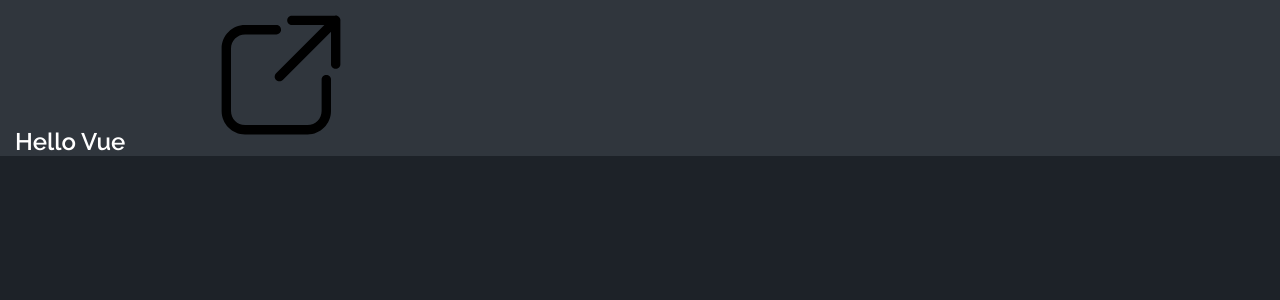
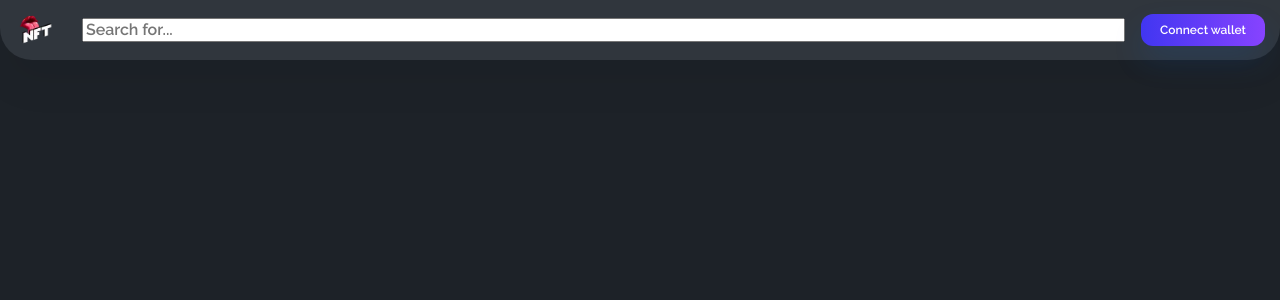
Before and after one commit to Oleksii03/Sneakers, a Vue app: page / in a window 1280 px wide. Shown: the top 300 px of the page. Built offline with nearby package versions, Linux system fonts and the light colour scheme.

Commit message:
oleksii-dev: add-Header

```diff
--- a/package.json
+++ b/package.json
@@ -12,7 +12,6 @@
   },
   "dependencies": {
     "rollup-plugin-visualizer": "^5.14.0",
-    "sass": "^1.85.0",
     "vite-plugin-full-reload": "^1.2.0",
     "vite-plugin-html-inject": "^1.1.2",
     "vue": "^3.5.13"
@@ -20,6 +19,8 @@
   "devDependencies": {
     "@vitejs/plugin-vue": "^5.2.1",
     "gh-pages": "^6.3.0",
+    "sass": "^1.85.0",
+    "unplugin-vue-components": "^28.2.0",
     "vite": "^6.1.0"
   }
 }
--- a/src/App.vue
+++ b/src/App.vue
@@ -1,18 +1,7 @@
 <script setup></script>
 
 <template>
-  <div class="container">
-    <h2>
-      Hello Vue
-      <svg>
-        <use href="./assets/images/sprite.svg#icon-external-link"></use>
-      </svg>
-    </h2>
-  </div>
+  <Header />
 </template>
 
-<style lang="scss" scoped>
-div {
-  background-color: rgb(48, 54, 61);
-}
-</style>
+<style lang="scss" scoped></style>
--- a/src/assets/style/base/common.scss
+++ b/src/assets/style/base/common.scss
@@ -21,7 +21,7 @@ menu {
 
 img {
   display: block;
-  width: 100%;
+  // width: 100%;
 }
 
 button {
--- a/src/assets/style/style.scss
+++ b/src/assets/style/style.scss
@@ -1,2 +1,4 @@
+@use "./utils/variables.scss" as *;
+@use "./utils/mixins.scss";
 @use "./fonts/fonts.scss";
 @use "./base/common.scss";
--- /dev/null
+++ b/src/components/reusable/Header.vue
@@ -0,0 +1,84 @@
+<script setup>
+import { ref } from "vue";
+
+const search = ref("");
+</script>
+
+// --------template-----------------------
+<template>
+  <header class="header">
+    <div class="header__container container">
+      <!-- logo-box -->
+      <div class="header__logo-box">
+        <picture>
+          <source srcset="../../assets/images/logo.webp" type="image/webp" />
+          <img
+            class="header__logo-img"
+            src="../../assets/images/logo.png"
+            alt="logo"
+            width="39"
+            height="36"
+          />
+        </picture>
+      </div>
+      <!-- search-box -->
+      <div class="header__search-box">
+        <input
+          type="text"
+          v-model="search"
+          placeholder="Search for..."
+          class="header__search-input"
+        />
+      </div>
+
+      <!-- button -->
+      <button class="header__button">Connect wallet</button>
+    </div>
+  </header>
+</template>
+
+// --------style------------------
+<style lang="scss" scoped>
+@use "../../assets/style/utils/variables" as *;
+@use "../../assets/style/utils/mixins.scss" as *;
+// -----------------------------------------
+.header {
+  padding: 0.75rem 0;
+  background-color: $dark-gray-bg;
+  border-radius: 0px 0px 32px 32px;
+  box-shadow: 0px 25px 40px 0px rgba(0, 0, 0, 0.05);
+
+  &__container {
+    @include flex-align-row;
+    column-gap: 1rem;
+  }
+
+  &__logo-box {
+    margin-right: 0.75rem;
+  }
+
+  &__search-box {
+    width: 100%;
+  }
+
+  &__search-input {
+    display: block;
+    width: 100%;
+  }
+
+  &__button {
+    display: block;
+    margin-left: auto;
+    background: $purple-bg-gradient;
+    padding: 0.5625rem 1.1875rem;
+    border-radius: 0.75rem;
+    box-shadow: 0rem 0.9375rem 1.875rem 0rem rgba(20, 102, 204, 0.16);
+    white-space: nowrap;
+    font-size: 0.75rem;
+    font-weight: 700;
+    line-height: 0.875rem;
+    letter-spacing: 0%;
+    color: $light-text;
+  }
+}
+</style>
--- a/vite.config.js
+++ b/vite.config.js
@@ -1,13 +1,22 @@
 import { defineConfig } from "vite";
 import vue from "@vitejs/plugin-vue";
 import path from "path";
+import Components from "unplugin-vue-components/vite";
 
 export default defineConfig({
   base: "/Taste",
-  plugins: [vue()],
+  plugins: [
+    vue(),
+    Components({
+      dirs: ["src/components", "src/pages", "src/layout/"], // Додаємо папку 'src/pages' для пошуку компонентів
+      deep: true, // Шукати вкладені компоненти
+      extensions: ["vue"], // Розширення файлів компонентів
+      dts: "src/components.d.ts",
+    }),
+  ],
   resolve: {
     alias: {
-      "@": path.resolve(__dirname, "./src"),
+      "@": path.resolve(__dirname, "src"),
     },
   },
   build: {
```
Also changed, not shown: src/components.d.ts (added, +12 -0 lines), src/assets/images/logo.webp (added), 1 other file (tests, documents, lock files or other folders).
